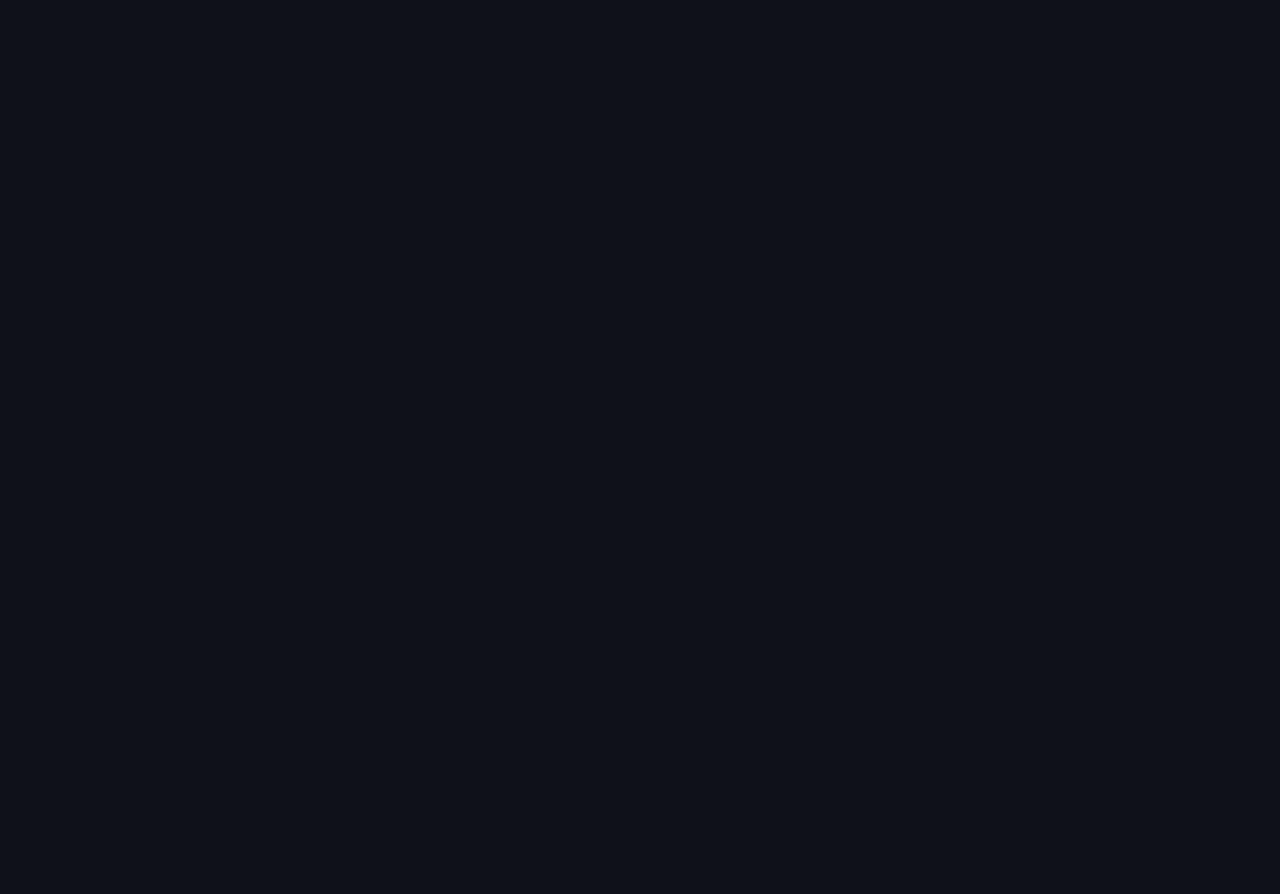
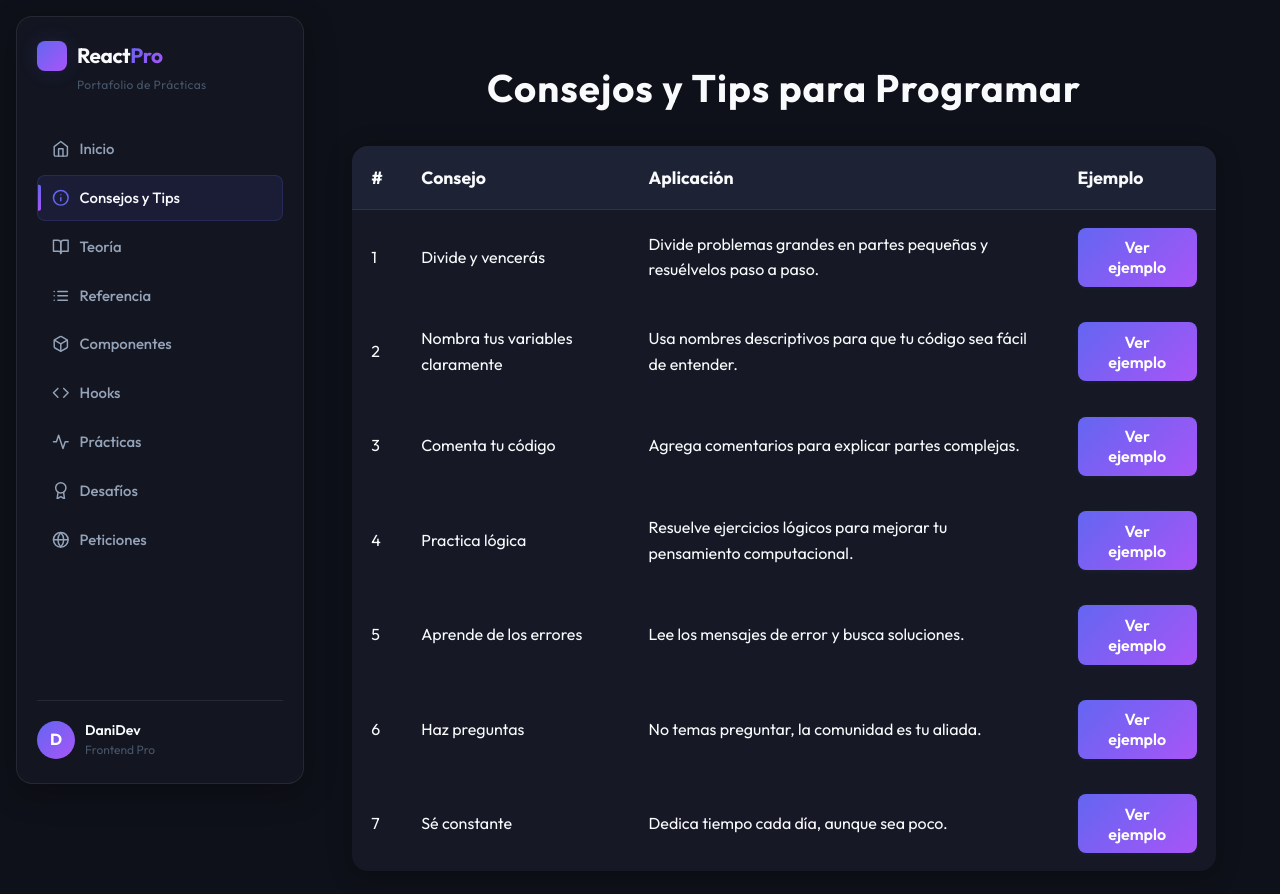
Before and after one commit to DaniDev-19/Practicas, a React (Vite) app: page /about in a window 1280 px wide. Before the commit this address had no page. Shown: the top 894 px of the page. Before the commit the page ends 800 px from the top, so only its background shows below. Built offline with nearby package versions, Linux system fonts and the light colour scheme.

Commit message:
fix: arreglando

```diff
--- a/src/App.tsx
+++ b/src/App.tsx
@@ -8,6 +8,7 @@ import Hooks      from './pages/Hooks';
 import Practicas  from './pages/Practicas';
 import Request    from './pages/Request';
 import Ejercicios from './pages/Ejercicios';
+import About from './pages/About';
 
 export default function App() {
   return (
@@ -15,6 +16,7 @@ export default function App() {
       <Routes>
         <Route element={<Layout />}>
           <Route path="/"            element={<Home />} />
+          <Route path="/about"            element={<About />} />
           <Route path="/teoria"      element={<Teoria />} />
           <Route path="/referencia"  element={<Referencia />} />
           <Route path="/componentes" element={<Componentes />} />
--- a/src/components/Prueba.tsx
+++ b/src/components/Prueba.tsx
@@ -31,7 +31,6 @@ function Prueba({ title = '', paragraf = '' }: PruebaProps) {
   useEffect(() => {
     if (prueba >= 10 && !notified) {
       setNotified(true);
-      // Reemplazamos el alert() nativo con una notificación en pantalla
     } else if (prueba < 1) {
       alert('No puedes tener números negativos');
     }
@@ -59,7 +58,7 @@ function Prueba({ title = '', paragraf = '' }: PruebaProps) {
         {/* Botón */}
         {prueba >= 10 ? (
           <div style={{ textAlign: 'center', padding: '0.75rem', background: 'rgba(16,185,129,0.1)', border: '1px solid #10b981', borderRadius: '8px', color: '#34d399', fontWeight: 600 }}>
-            🎉 ¡Enhorabuena! Completaste los 10 clicks
+            ¡Enhorabuena! Completaste los 10 clicks
           </div>
         ) : (
           <button
--- a/src/layout/Layout.tsx
+++ b/src/layout/Layout.tsx
@@ -1,13 +1,14 @@
 import { NavLink, Outlet } from 'react-router-dom';
 import {
   FiHome, FiBox, FiCode, FiActivity,
-  FiGlobe, FiBookOpen, FiList, FiAward
+  FiGlobe, FiBookOpen, FiList, FiAward, FiInfo
 } from 'react-icons/fi';
 import '../index.css';
 import './Layout.css';
 
 const NAV_LINKS = [
   { to: '/',           icon: FiHome,     label: 'Inicio' },
+  { to: '/about',      icon: FiInfo,     label: 'Consejos y Tips' },
   { to: '/teoria',     icon: FiBookOpen, label: 'Teoría' },
   { to: '/referencia', icon: FiList,     label: 'Referencia' },
   { to: '/componentes',icon: FiBox,      label: 'Componentes' },
--- /dev/null
+++ b/src/pages/About.css
@@ -0,0 +1,105 @@
+.about-main {
+  padding: 2rem;
+  background: #f5f6fa;
+  min-height: 100vh;
+}
+
+.about-title {
+  text-align: center;
+  margin-bottom: 2rem;
+  color: #1a202c;
+  font-size: 2.2rem;
+  font-weight: 700;
+  letter-spacing: 1px;
+}
+
+.about-table {
+  width: 100%;
+  border-collapse: collapse;
+  background: #fff;
+  box-shadow: 0 2px 8px rgba(0,0,0,0.07);
+  margin-bottom: 2rem;
+  border-radius: 10px;
+  overflow: hidden;
+}
+
+.about-table th, .about-table td {
+  border: 1px solid #e0e0e0;
+  padding: 0.75rem 1rem;
+  text-align: left;
+}
+
+.about-table th {
+  background: #e3e8ee;
+  color: #1a202c;
+  font-weight: 600;
+}
+
+.about-btn {
+  background: linear-gradient(90deg, #3182ce 60%, #00bcd4 100%);
+  color: #fff;
+  border: none;
+  padding: 0.5rem 1.2rem;
+  border-radius: 4px;
+  cursor: pointer;
+  font-weight: 500;
+  transition: background 0.2s, transform 0.2s;
+  box-shadow: 0 1px 4px rgba(49,130,206,0.08);
+}
+
+.about-btn:hover {
+  background: linear-gradient(90deg, #225ea8 60%, #0097a7 100%);
+  transform: translateY(-2px) scale(1.04);
+}
+
+.about-modal-overlay {
+  position: fixed;
+  top: 0; left: 0; right: 0; bottom: 0;
+  background: rgba(0,0,0,0.25);
+  display: flex;
+  align-items: center;
+  justify-content: center;
+  z-index: 1000;
+}
+
+.about-modal {
+  background: #fff;
+  padding: 2rem 1.5rem 1.5rem 1.5rem;
+  border-radius: 12px;
+  box-shadow: 0 4px 24px rgba(0,0,0,0.13);
+  max-width: 420px;
+  width: 100%;
+  position: relative;
+  animation: modalIn 0.2s;
+}
+@keyframes modalIn {
+  from { transform: scale(0.95); opacity: 0; }
+  to { transform: scale(1); opacity: 1; }
+}
+
+.about-close {
+  position: absolute;
+  top: 1rem;
+  right: 1rem;
+  background: transparent;
+  border: none;
+  font-size: 1.7rem;
+  color: #3182ce;
+  cursor: pointer;
+  transition: color 0.2s;
+}
+.about-close:hover {
+  color: #00bcd4;
+}
+
+.about-code {
+  background: #f1f5f9;
+  color: #1a202c;
+  padding: 1rem;
+  border-radius: 6px;
+  font-size: 1rem;
+  margin-top: 1rem;
+  white-space: pre-wrap;
+  font-family: 'Fira Mono', 'Consolas', monospace;
+  border-left: 4px solid #3182ce;
+}
--- /dev/null
+++ b/src/pages/About.module.css
@@ -0,0 +1,114 @@
+.about-main {
+  padding: var(--space-xl);
+  background: var(--bg-primary);
+  min-height: 100vh;
+  display: flex;
+  flex-direction: column;
+  align-items: center;
+}
+
+.about-title {
+  text-align: center;
+  margin-bottom: var(--space-xl);
+  color: var(--text-primary);
+  font-size: 2.4rem;
+  font-weight: 800;
+  letter-spacing: 1px;
+  font-family: var(--font-body);
+}
+
+.about-table {
+  width: 100%;
+  max-width: 950px;
+  border-collapse: separate;
+  border-spacing: 0;
+  background: var(--bg-secondary);
+  box-shadow: var(--shadow-card);
+  margin-bottom: var(--space-xl);
+  border-radius: var(--radius-lg);
+  overflow: hidden;
+}
+
+.about-table th, .about-table td {
+  border: none;
+  padding: 1.1rem 1.2rem;
+  text-align: left;
+}
+
+.about-table th {
+  background: var(--bg-tertiary);
+  color: var(--text-primary);
+  font-weight: 700;
+  font-size: 1.1rem;
+  border-bottom: 1px solid var(--border-glass);
+}
+
+.about-btn {
+  background: var(--gradient-primary);
+  color: #fff;
+  border: none;
+  padding: 0.6rem 1.3rem;
+  border-radius: var(--radius-sm);
+  cursor: pointer;
+  font-weight: 600;
+  font-size: 1rem;
+  transition: background var(--transition-fast), transform var(--transition-fast);
+  box-shadow: 0 1px 4px rgba(99,102,241,0.08);
+}
+.about-btn:hover {
+  filter: brightness(1.15);
+  transform: translateY(-2px) scale(1.04);
+}
+
+.about-modal-overlay {
+  position: fixed;
+  top: 0; left: 0; right: 0; bottom: 0;
+  background: rgba(16,18,32,0.7);
+  display: flex;
+  align-items: center;
+  justify-content: center;
+  z-index: 1000;
+}
+
+.about-modal {
+  background: var(--bg-secondary);
+  padding: 2.2rem 1.7rem 1.7rem 1.7rem;
+  border-radius: var(--radius-lg);
+  box-shadow: var(--shadow-card);
+  max-width: 420px;
+  width: 100%;
+  position: relative;
+  animation: modalIn 0.2s;
+  color: var(--text-primary);
+}
+@keyframes modalIn {
+  from { transform: scale(0.95); opacity: 0; }
+  to { transform: scale(1); opacity: 1; }
+}
+.about-close {
+  position: absolute;
+  top: 1rem;
+  right: 1rem;
+  background: transparent;
+  border: none;
+  font-size: 1.7rem;
+  color: var(--accent-primary);
+  cursor: pointer;
+  transition: color var(--transition-fast);
+}
+.about-close:hover {
+  color: var(--accent-secondary);
+}
+.about-code {
+  background: var(--bg-primary);
+  color: #c4b5fd;
+  padding: 1rem;
+  border-radius: var(--radius-sm);
+  font-size: 1rem;
+  margin-top: 1rem;
+  white-space: pre-wrap;
+  font-family: var(--font-code);
+  border-left: 4px solid var(--accent-primary);
+  border: 1px solid var(--border-glass);
+  overflow-x: auto;
+}
--- a/src/pages/About.tsx
+++ b/src/pages/About.tsx
@@ -1,12 +1,111 @@
-import '../app.css'
+import { useState } from 'react';
+import styles from './About.module.css';
+
 function About () {
+    const [modal, setModal] = useState(false);
+    const [user] = useState([
+        {
+            id: 1,
+            consejo: 'Divide y vencerás',
+            aplicacion: 'Divide problemas grandes en partes pequeñas y resuélvelos paso a paso.',
+            ejemplo: `// Ejemplo:\nfunction sumaArray(arr) {\n  return arr.reduce((acc, n) => acc + n, 0);\n}`
+        },
+        {
+            id: 2,
+            consejo: 'Nombra tus variables claramente',
+            aplicacion: 'Usa nombres descriptivos para que tu código sea fácil de entender.',
+            ejemplo: `// Ejemplo:\nconst edadUsuario = 25; // Mejor que 'x'`
+        },
+        {
+            id: 3,
+            consejo: 'Comenta tu código',
+            aplicacion: 'Agrega comentarios para explicar partes complejas.',
+            ejemplo: `// Explicación de la función\nfunction factorial(n) {\n  if (n <= 1) return 1;\n  return n * factorial(n - 1);\n}`
+        },
+        {
+            id: 4,
+            consejo: 'Practica lógica',
+            aplicacion: 'Resuelve ejercicios lógicos para mejorar tu pensamiento computacional.',
+            ejemplo: `// Ejercicio:\n// Escribe una función que invierta una cadena\nfunction invertir(str) {\n  return str.split('').reverse().join('');\n}`
+        },
+        {
+            id: 5,
+            consejo: 'Aprende de los errores',
+            aplicacion: 'Lee los mensajes de error y busca soluciones.',
+            ejemplo: `// Lee el error y prueba soluciones\ntry {\n  JSON.parse('mal json');\n} catch (e) {\n  console.error(e.message);\n}`
+        },
+        {
+            id: 6,
+            consejo: 'Haz preguntas',
+            aplicacion: 'No temas preguntar, la comunidad es tu aliada.',
+            ejemplo: `// Busca en foros como Stack Overflow`
+        },
+        {
+            id: 7,
+            consejo: 'Sé constante',
+            aplicacion: 'Dedica tiempo cada día, aunque sea poco.',
+            ejemplo: `// Un poco cada día suma mucho a largo plazo.`
+        }
+    ]);
+    const [selected, setSelected] = useState<number | null>(null);
+    const isOpen = (id: number) => {
+        setSelected(id);
+        setModal(true);
+    };
+
+    const isClose = () => {
+        setModal(false);
+        setSelected(null);
+    };
+
     return (
-        <main className="grillaa">
-            <div className="hero">
-                <h2>¿Alguna duda con react?</h2>
-                <span>no te preocupes aqui aprenderas sobre esta hermosa tecnología</span>
-            </div>
+        <main className={styles['about-main']}>
+            <h2 className={styles['about-title']}>Consejos y Tips para Programar</h2>
+            <table className={styles['about-table']}>
+                <thead>
+                    <tr>
+                        <th>#</th>
+                        <th>Consejo</th>
+                        <th>Aplicación</th>
+                        <th>Ejemplo</th>
+                    </tr>
+                </thead>
+                <tbody>
+                    {user.map((item) => (
+                        <tr key={item.id}>
+                            <td>{item.id}</td>
+                            <td>{item.consejo}</td>
+                            <td>{item.aplicacion}</td>
+                            <td>
+                                <button
+                                    className={styles['about-btn']}
+                                    onClick={() => isOpen(item.id)}
+                                    title={`Ver ejemplo de: ${item.consejo}`}
+                                    type="button"
+                                    aria-label={`Ver ejemplo de ${item.consejo}`}
+                                >
+                                    Ver ejemplo
+                                </button>
+                            </td>
+                        </tr>
+                    ))}
+                </tbody>
+            </table>
+
+            {modal && (
+                <div className={styles['about-modal-overlay']} onClick={isClose}>
+                    <div className={styles['about-modal']} onClick={e => e.stopPropagation()}>
+                        <button className={styles['about-close']} onClick={isClose} aria-label="Cerrar modal">×</button>
+                        <h3>{user.find(u => u.id === selected)?.consejo}</h3>
+                        <p>{user.find(u => u.id === selected)?.aplicacion}</p>
+                        <pre className={styles['about-code']}>
+                            {user.find(u => u.id === selected)?.ejemplo}
+                        </pre>
+                    </div>
+                </div>
+            )}
         </main>
     );
 }
+
 export default About;
--- a/src/pages/Practicas.tsx
+++ b/src/pages/Practicas.tsx
@@ -95,6 +95,7 @@ export default function Practicas() {
                   </span>
                   <button
                     onClick={() => deleteTask(task.id)}
+                    title="Eliminar"
                     style={{ background: 'none', border: 'none', cursor: 'pointer', color: 'var(--text-secondary)', display: 'flex', alignItems: 'center', transition: 'color 0.2s' }}
                     onMouseOver={e => (e.currentTarget.style.color = '#ef4444')}
                     onMouseOut={e => (e.currentTarget.style.color = 'var(--text-secondary)')}
```
Also changed, not shown: src/components/Header.tsx (+11 -0 lines), src/pages/Componentes.tsx (+6 -2 lines).
